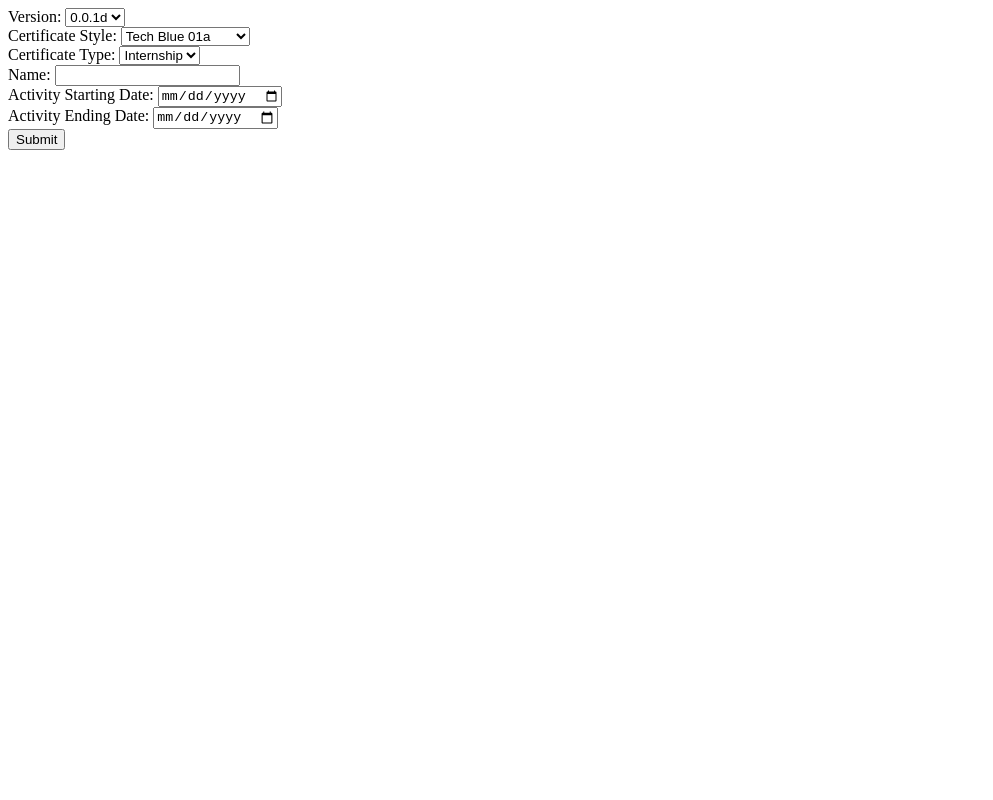
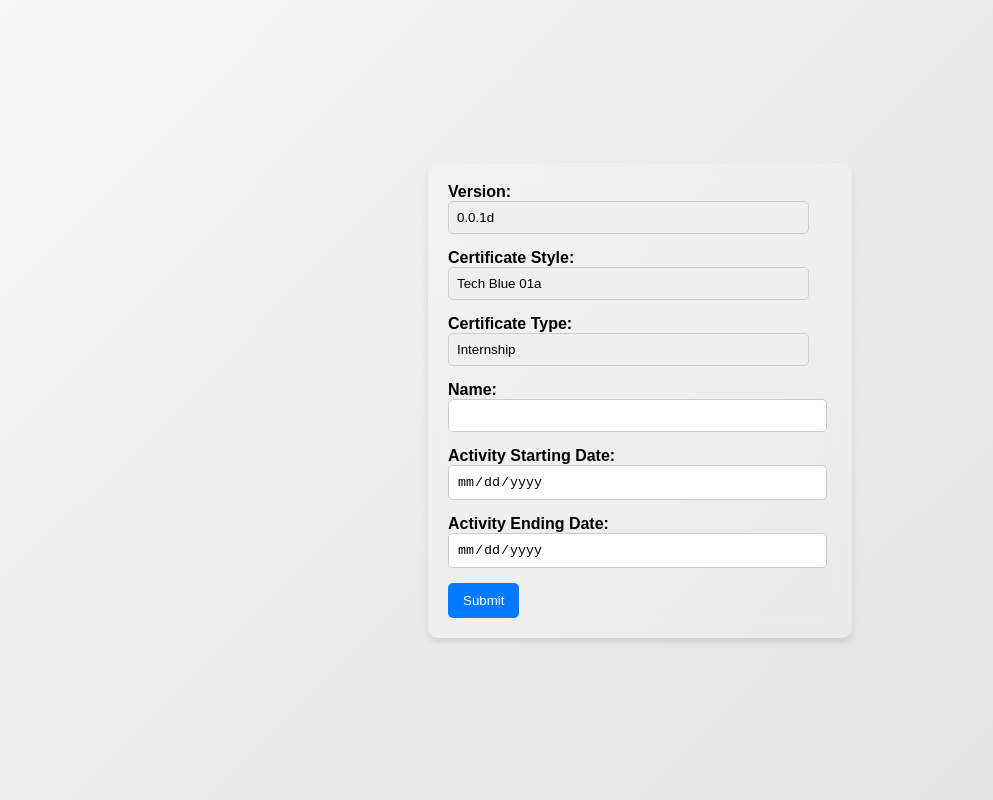
Before and after one commit to arjunaerospace/certGenForm, a plain HTML site: page index.html in a window 1280 px wide. Shown: the whole page, without its empty margins (0-993 px from the left). Drawn offline with Linux system fonts and the light colour scheme.

Commit message:
fix typo

```diff
--- a/index.html
+++ b/index.html
@@ -4,7 +4,7 @@
 <head>
     <meta charset="UTF-8">
     <meta name="viewport" content="width=device-width, initial-scale=1.0">
-    <link rel="stylesheet" href="orm.css">
+    <link rel="stylesheet" href="form.css">
 </head>
 
 <body>
```
